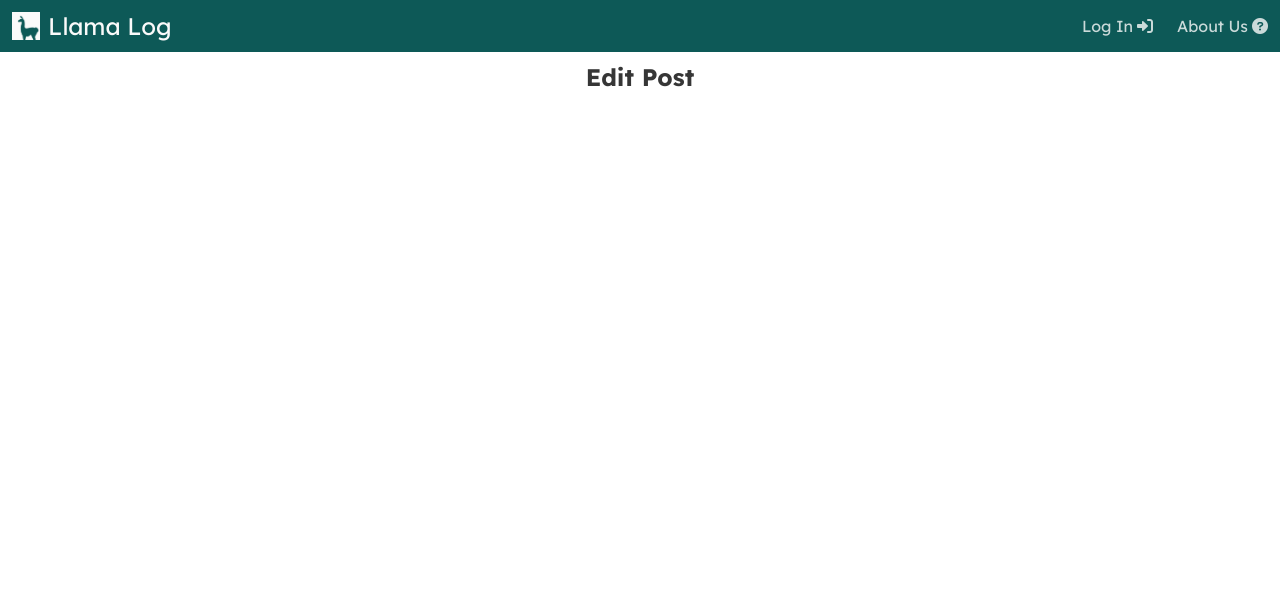
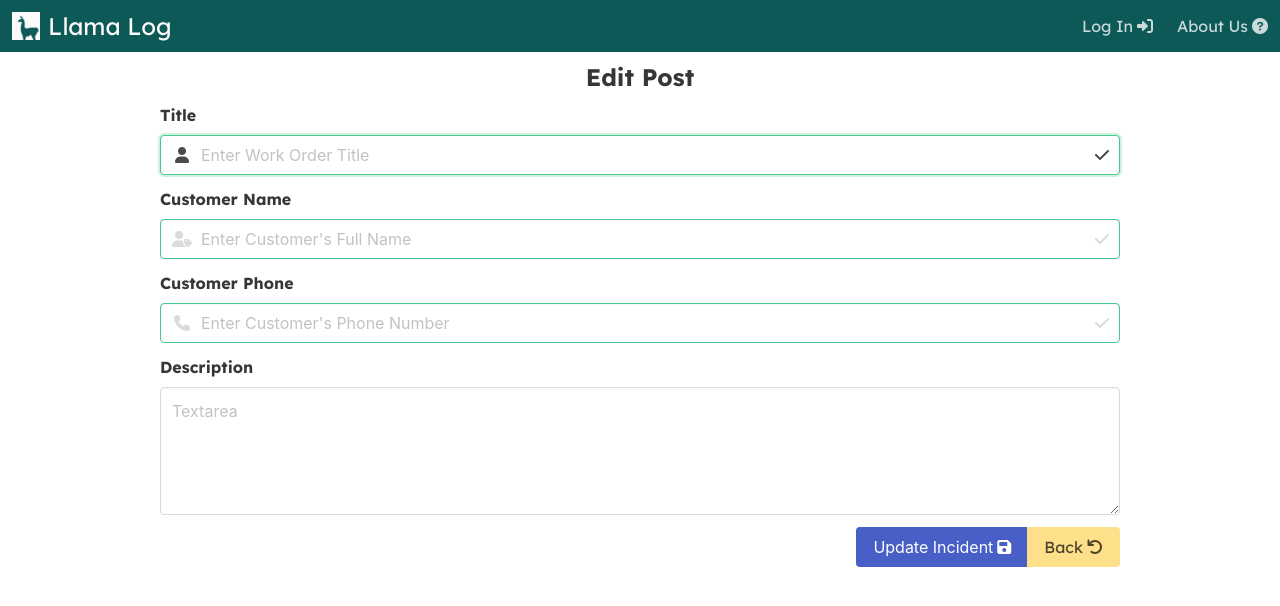
Before and after one commit to KieranSweeden/llama-log, a Flask app: template user/templates/edit_post.html in a window 1280 px wide. Shown: the top 606 px of the page. Run offline with Flask 2, Linux system fonts and the light colour scheme; the template is opened without the code that fills it, so the values that code supplies are empty; some libraries are stand-ins or nearby versions.

Commit message:
Add edit post page content

```diff
--- a/user/templates/edit_post.html
+++ b/user/templates/edit_post.html
@@ -3,3 +3,94 @@
 {% block title %}Edit Post | Llama Log{% endblock %}
 
 {% block header %}Edit Post{% endblock %}
+
+{% block content %}
+
+<form method="POST" action="{{ url_for('user.edit_post', post_id=post['_id'])}}">
+
+    <div class="field">
+        <label for="title" class="label">Title</label>
+        <div class="control has-icons-left has-icons-right">
+            <input class="input is-success" id="title" name="title" type="text"
+            placeholder="Enter Work Order Title" value="{{ post.title }}">
+            <span class="icon is-small is-left">
+                <i class="fas fa-user"></i>
+            </span>
+            <span class="icon is-small is-right">
+                <i class="fas fa-check"></i>
+            </span>
+        </div>
+    </div>
+
+    {% if "equipment" in post %}
+
+        <div class="field">
+            <label for="equipment" class="label">Equipment</label>
+            <div class="control has-icons-left has-icons-right">
+                <input class="input is-success" id="equipment" name="equipment" type="text"
+                placeholder="Enter Equipment" value="{{ post.equipment }}">
+                <span class="icon is-small is-left">
+                    <i class="fas fa-user"></i>
+                </span>
+                <span class="icon is-small is-right">
+                    <i class="fas fa-check"></i>
+                </span>
+            </div>
+        </div>
+
+    {% else %}
+
+    <div class="field">
+        <label for="customer_name" class="label customer">Customer Name</label>
+        <div class="control has-icons-left has-icons-right">
+            <input class="input is-success" id="customer_name" name="customer_name" type="text"
+            placeholder="Enter Customer's Full Name" value="{{ post.customer_name }}">
+            <span class="icon is-small is-left">
+              <i class="fas fa-user-tag"></i>
+            </span>
+            <span class="icon is-small is-right">
+                <i class="fas fa-check"></i>
+            </span>
+        </div>
+    </div>
+
+    <div class="field">
+        <label for="customer_phone" class="label customer">Customer Phone</label>
+        <div class="control has-icons-left has-icons-right">
+            <input class="input is-success" id="customer_phone" name="customer_phone" type="number"
+            placeholder="Enter Customer's Phone Number" value="{{ post.customer_phone }}">
+            <span class="icon is-small is-left">
+              <i class="fas fa-phone"></i>
+            </span>
+            <span class="icon is-small is-right">
+                <i class="fas fa-check"></i>
+            </span>
+        </div>
+    </div>
+
+    {% endif %}
+
+    <div class="field">
+        <label for="description" class="label">Description</label>
+        <div class="control">
+          <textarea class="textarea" name="description" id="description"
+          placeholder="Textarea">{{ post.description }}</textarea>
+        </div>
+    </div>
+
+
+    <div class="buttons has-addons is-right">
+        <button type="submit" class="button is-link">Update
+            {% if "equipment" in post %}
+                Work Order
+            {% else %}
+                Incident
+            {% endif %}
+            <i class="fas fa-save"></i>
+        </button>
+        <a class="button is-warning" href="{{ url_for('user.feed', user_email=session['user_email']) }}">Back <i class="fas fa-undo"></i></a>
+    </div>
+
+</form>
+
+{% endblock %}
--- a/user/templates/feed.html
+++ b/user/templates/feed.html
@@ -58,7 +58,7 @@
                     <i class="fas fa-eye" aria-hidden="true"></i>
                   </a>
                   {% if post.author_id == session["user_id"]%}
-                    <a href="#" class="dropdown-item">
+                    <a href="{{ url_for('user.edit_post', post_id=post['_id'])}}" class="dropdown-item">
                       Edit Post
                       <i class="fas fa-edit" aria-hidden="true"></i>
                     </a>
```
Also changed, not shown: user/user.py (+17 -2 lines).
